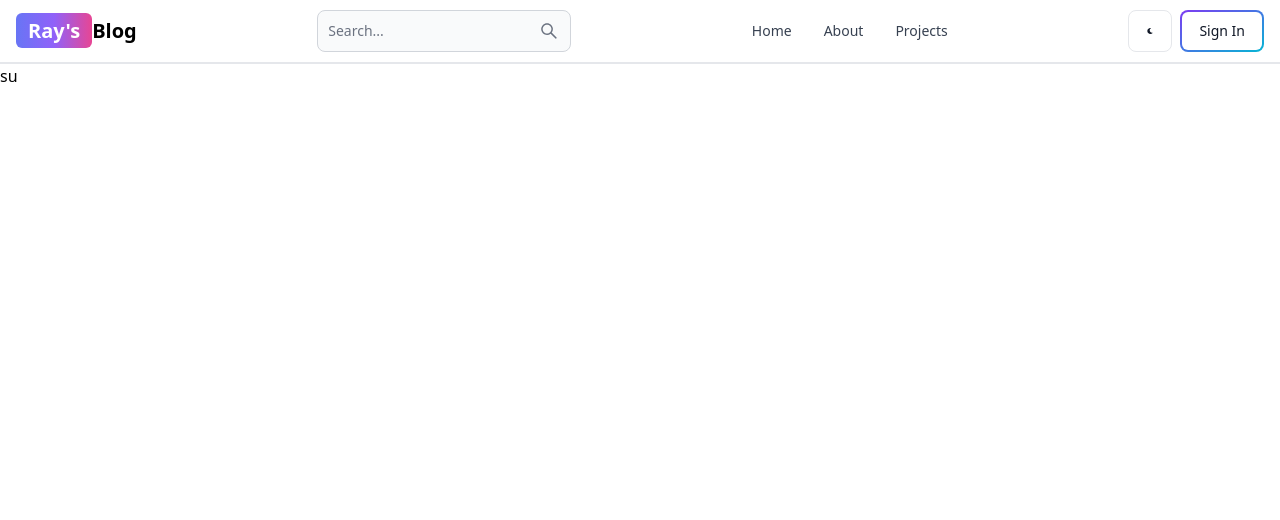
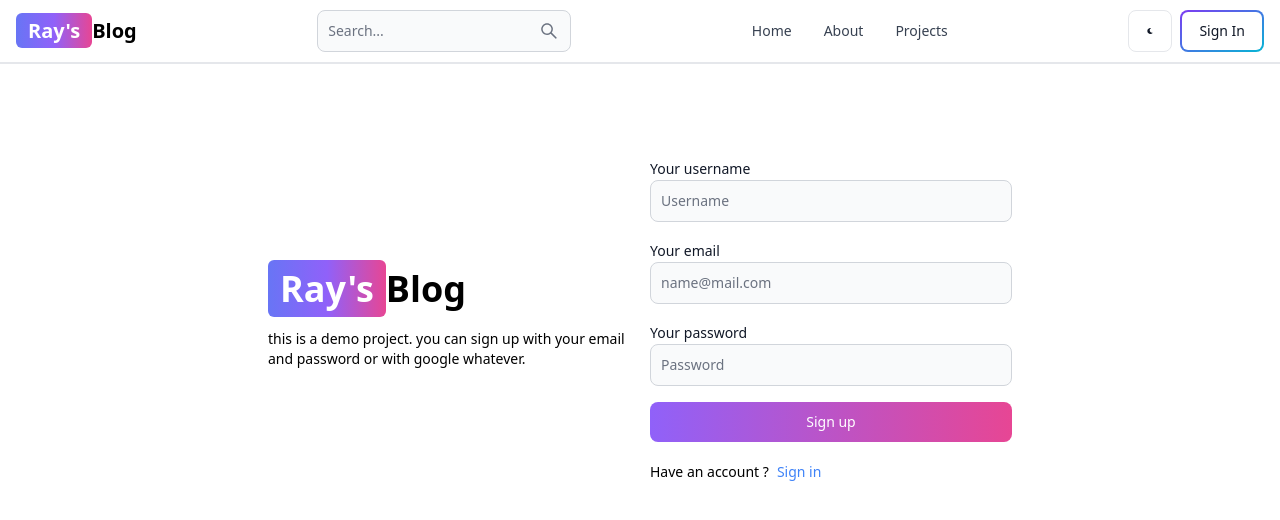
Before and after one commit to Rayahalwani03/mern-blog, a React (Vite) app in the folder client/: page /sign-up in a window 1280 px wide. Shown: the top 520 px of the page. Built offline with nearby package versions, Linux system fonts and the light colour scheme.

Commit message:
complete sign up page ui

```diff
--- a/client/src/pages/SignUp.jsx
+++ b/client/src/pages/SignUp.jsx
@@ -1,10 +1,48 @@
-
+import { Button, Label, TextInput } from "flowbite-react";
+import { Link } from "react-router-dom";
 const SignUp = () => {
   return (
-    <div>
-      su
+    <div className="min-h-screen mt-20">
+      <div
+        className="flex p-3 max-w-3xl mx-auto flex-col md:flex-row
+       md:items-center gap-5"
+      >
+        {/*left */}
+        <div className="flex-1">
+          <Link to="/" className="  font-bold dark:text-white  text-4xl">
+            <span className="px-3 py-1 bg-gradient-to-r from-indigo-500 via-purple-500 to-pink-500 rounded-md text-white">
+              Ray's
+            </span>
+            Blog
+          </Link>
+
+          <p className="text-sm mt-5">
+            this is a demo project. you can sign up with your email and password
+            or with google whatever.
+          </p>
+        </div>
+        {/*right */}
+        <div className="flex-1">
+          <form className="flex flex-col gap-4">
+            <div>
+              <Label value="Your username" />
+              <TextInput type="text" placeholder="Username" id="username" />
+            </div>
+            <div>
+              <Label value="Your email" />
+              <TextInput type="text" placeholder="name@mail.com" id="email" />
+            </div>
+            <div>
+              <Label value="Your password" />
+              <TextInput type="text" placeholder="Password" id="password" />
+            </div>
+            <Button gradientDuoTone="purpleToPink" type="submit">Sign up</Button>
+          </form>
+          <div className=" flex gap-2 text-sm mt-5"><span>Have an account ? </span> <Link to='/signin' className="text-blue-500">Sign in</Link></div>
+        </div>
+      </div>
     </div>
-  )
-}
+  );
+};
 
-export default SignUp
+export default SignUp;
```
